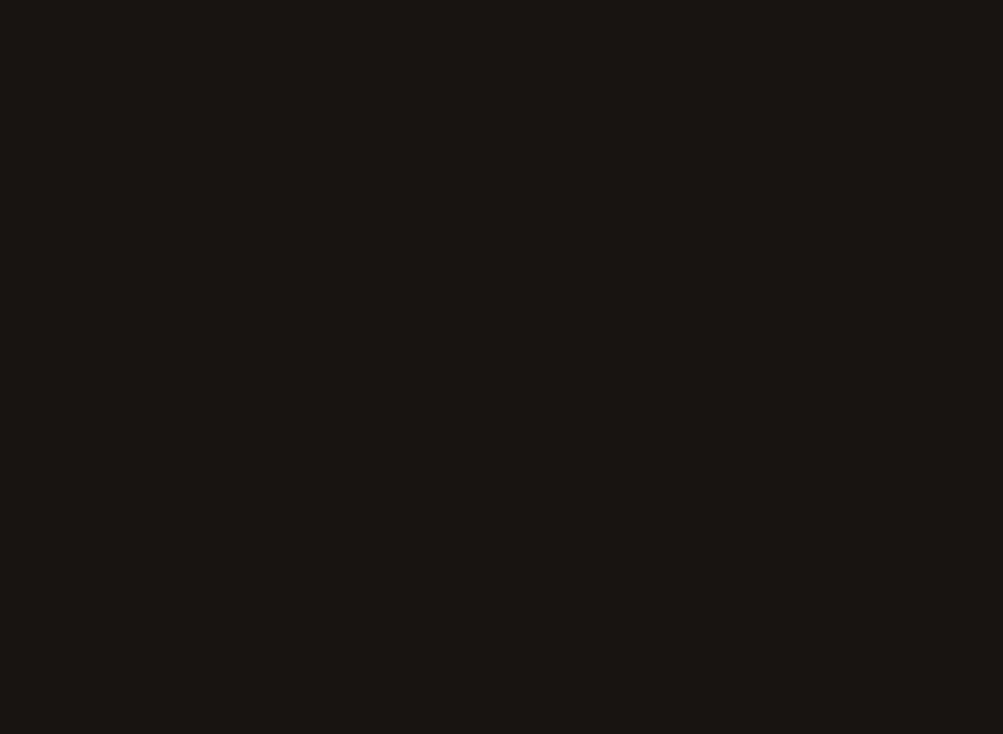
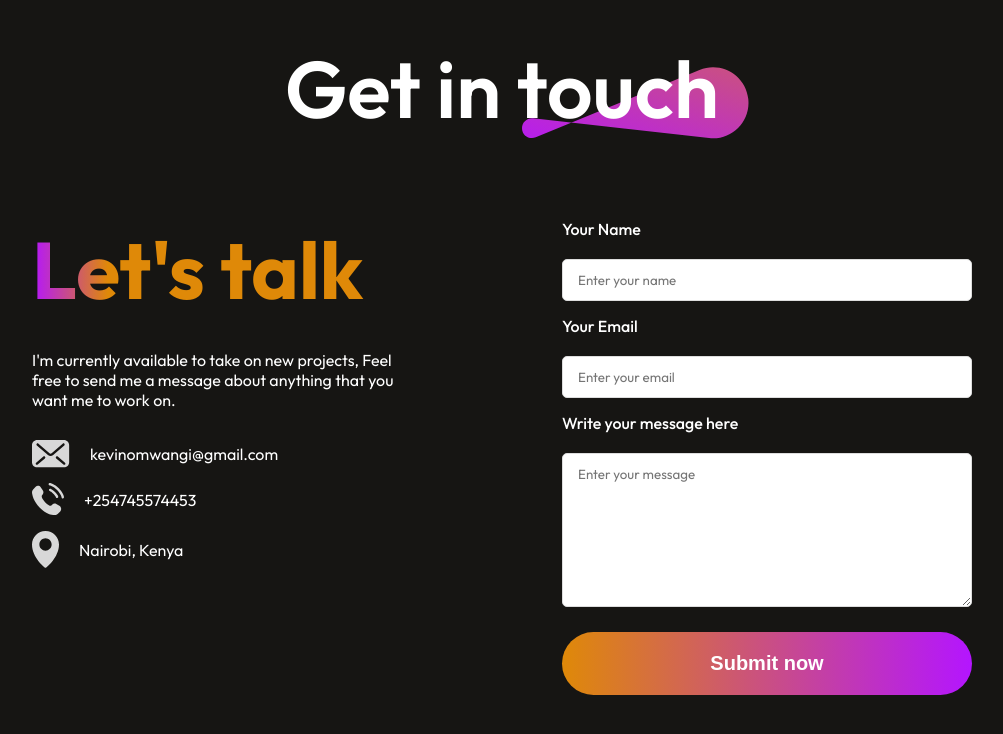
Before and after one commit to Kelv11/My-portfolio, a React (Vite) app: page / in a window 1280 px wide. Shown: the part 4561-5295 px from the top of the page, without its empty margins (138-1141 px from the left). Before the commit the page ends 4519 px from the top, so only its background shows below. Built offline with nearby package versions, Linux system fonts and the light colour scheme; a web font is replaced by a local one.

Commit message:
contact section

```diff
--- a/src/App.jsx
+++ b/src/App.jsx
@@ -4,6 +4,7 @@ import Hero from "./components/Hero/Hero";
 import About from "./components/About/About";
 import Services from "./components/services/services";
 import MyWork from "./components/MyWork/MyWork";
+import Contact from "./components/Contact/Contact";
 
 const App = () => {
   return (
@@ -13,6 +14,7 @@ const App = () => {
       <About />
       <Services />
       <MyWork />
+      <Contact />
     </div>
   );
 };
--- /dev/null
+++ b/src/components/Contact/Contact.css
@@ -0,0 +1,97 @@
+.contact {
+  display: flex;
+  flex-direction: column;
+  align-items: center;
+  justify-content: center;
+  gap: 80px;
+  margin: 80px 170px;
+}
+
+.contact-title {
+  position: relative;
+}
+
+.contact-title h1 {
+  padding: 0px 30px;
+  font-size: 80px;
+  font-weight: 600;
+}
+
+.contact-title img {
+  position: absolute;
+  bottom: 0;
+  right: 0;
+  z-index: -1;
+}
+
+.contact-section {
+  display: flex;
+  gap: 150px;
+}
+
+.contact-left {
+  display: flex;
+  flex-direction: column;
+  gap: 30px;
+}
+
+.contact-left h1 {
+  font-size: 80px;
+  font-weight: 700;
+  background: linear-gradient(270deg, #df8908 80%, #b415ff 100%);
+  background-clip: text;
+  -webkit-background-clip: text;
+  -webkit-text-fill-color: transparent;
+}
+
+.contact-details-container {
+  display: flex;
+  flex-direction: column;
+  gap: 15px;
+}
+
+.contact-detail {
+  display: flex;
+  align-items: center;
+  gap: 20px;
+}
+
+.contact-right {
+  display: flex;
+  flex-direction: column;
+  gap: 15px;
+  width: 100%;
+  max-width: 500px;
+}
+
+.contact-right label {
+  font-weight: 500;
+  margin-bottom: 5px;
+}
+
+.contact-right input,
+.contact-right textarea {
+  padding: 12px 15px;
+  border: 1px solid #ddd;
+  border-radius: 5px;
+  font-family: inherit;
+}
+
+.contact-submit {
+  background: linear-gradient(90deg, #df8908, #b415ff);
+  color: white;
+  border: none;
+  padding: 20px 60px;
+  border-radius: 50px;
+  font-size: 20px;
+  font-weight: 600;
+  cursor: pointer;
+  margin-top: 10px;
+  margin-bottom: 50px;
+  transition: 0.3s;
+}
+
+.contact-submit:hover {
+  transform: scale(1.1);
+  transition: 0.3s;
+}
--- /dev/null
+++ b/src/components/Contact/Contact.jsx
@@ -0,0 +1,68 @@
+import React from "react";
+import "./Contact.css";
+import theme_pattern from "../../assets/theme_pattern.svg";
+import mail_icon from "../../assets/mail_icon.svg";
+import location_icon from "../../assets/location_icon.svg";
+import call_icon from "../../assets/call_icon.svg";
+
+const Contact = () => {
+  return (
+    <div className="contact">
+      <div className="contact-title">
+        <h1>Get in touch</h1>
+        <img src={theme_pattern} alt="" />
+      </div>
+      <div className="contact-section">
+        <div className="contact-left">
+          <h1>Let's talk </h1>
+          <p>
+            I'm currently available to take on new projects, Feel free to send
+            me a message about anything that you want me to work on.
+          </p>
+          <div className="contact-details-container">
+            <div className="contact-detail">
+              <img src={mail_icon} alt="" />
+              <p>kevinomwangi@gmail.com</p>
+            </div>
+            <div className="contact-detail">
+              <img src={call_icon} alt="" />
+              <p>+254745574453</p>
+            </div>
+            <div className="contact-detail">
+              <img src={location_icon} alt="" />
+              <p>Nairobi, Kenya</p>
+            </div>
+          </div>
+        </div>
+        <form className="contact-right">
+          <label htmlFor="name">Your Name </label>
+          <input
+            type="text"
+            id="name"
+            placeholder="Enter your name"
+            name="name"
+          />
+          <label htmlFor="email">Your Email</label>
+          <input
+            type="email"
+            id="email"
+            placeholder="Enter your email"
+            name="email"
+          />
+          <label htmlFor="message">Write your message here</label>
+          <textarea
+            id="message"
+            name="message"
+            rows="8"
+            placeholder="Enter your message"
+          ></textarea>
+          <button type="submit" className="contact-submit">
+            Submit now
+          </button>
+        </form>
+      </div>
+    </div>
+  );
+};
+
+export default Contact;
```
